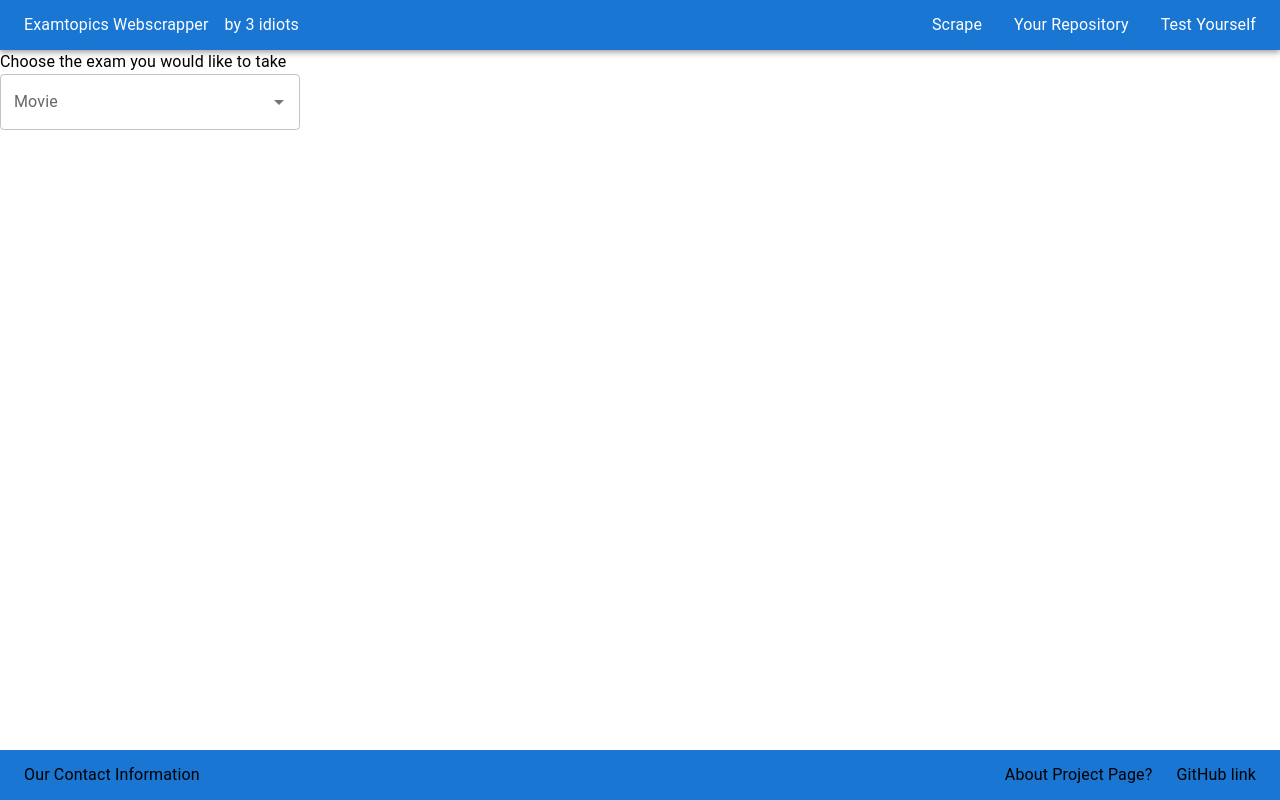
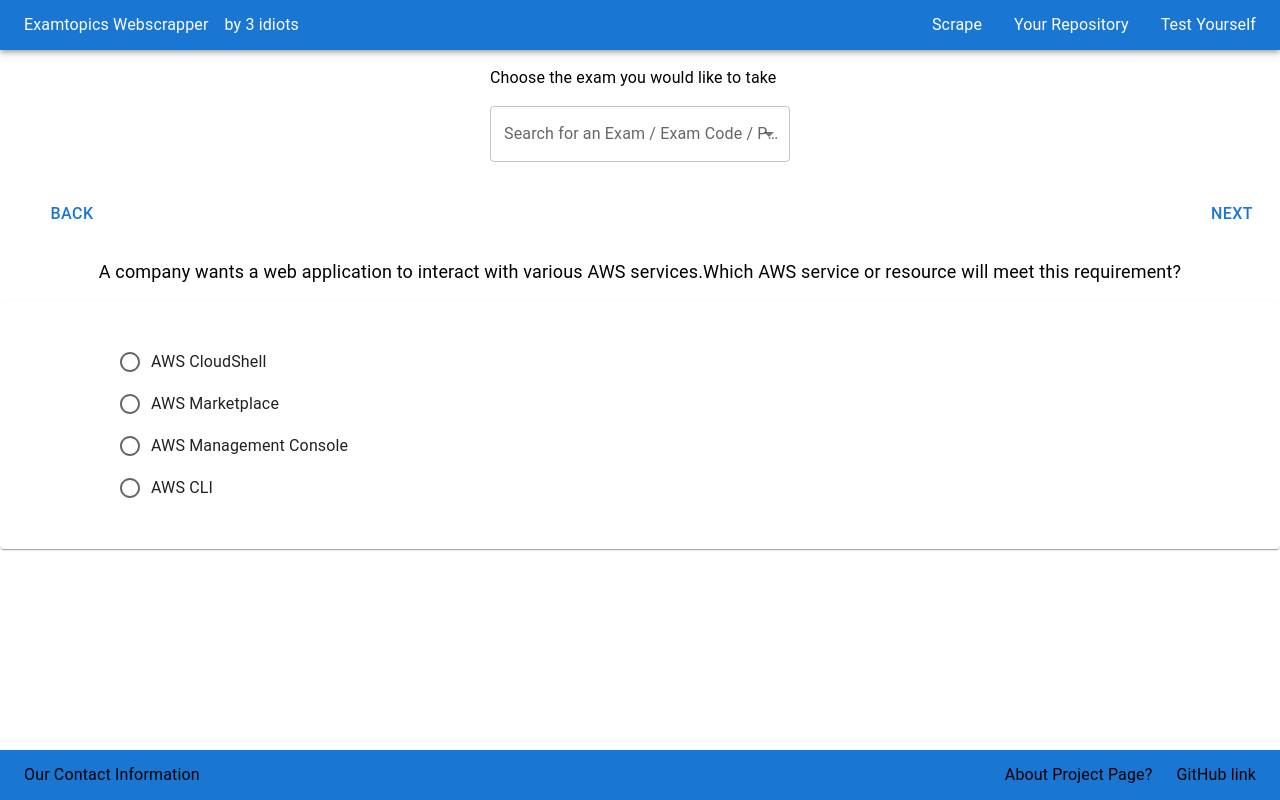
Before and after one commit to AdamFilch/examtopics-webscraper, a Next.js app: page /exam in a window 1280 px wide. Built offline with nearby package versions, Linux system fonts and the light colour scheme.

Commit message:
Exam Page Update

```diff
--- a/src/app/exam/page.tsx
+++ b/src/app/exam/page.tsx
@@ -1,6 +1,7 @@
 'use client'
 
-import { Autocomplete, Box, Button, TextField, Typography } from "@mui/material";
+import { Autocomplete, Box, Button, ButtonBase, Chip, FormControlLabel, Paper, Radio, RadioGroup, TextField, Typography } from "@mui/material";
+import AWS_CERTIFIED_CLOUD_QUESTIONS from 'dumps/exam_papers/AWS Certified Cloud Practitioner CLF-C02.json';
 import PROVIDER_LIST from 'dumps/PROVIDER_LIST.json';
 import { useState } from "react";
 import React from "react";
@@ -10,18 +11,105 @@ export default function test() {
 
     const [selectedExam, setSelectedExam] = useState({
         provider: '',
-        exam: '',
+        exams: '',
         index: null
     })
 
 
+    //to set the question number
+    const [questionNumber, setQuestionNumber] = useState(0)
+
+
+    //to extract exam provider list from JSON file
+    const autoCompleteList = PROVIDER_LIST.map((list) => list.provider)
+
+
+    //to extract the nested array of exam names from the list of providers
+    const exams = PROVIDER_LIST.map((list) => list.exams).flat()
+
+    // const ExList = exams.map((pro) => pro.exam_name)
+
+    // the handle next and handle back function is for the next and back button, increasing the question index, hence changing the questions
+    function handleNext() {
+        setQuestionNumber((previous) => previous + 1 < AWS_CERTIFIED_CLOUD_QUESTIONS.length ? previous + 1 : previous)
+
+    }
+
+    function handleBack() {
+        setQuestionNumber((previous) => previous - 1 > 0 ? previous - 1 : previous)
+    }
+
+    console.log(AWS_CERTIFIED_CLOUD_QUESTIONS.length)
+
+
+    //actual HTML components
     return <Box>
-        <Typography>Choose the exam you would like to take</Typography>
+
+    {/* autocomplete */}
+
+        <Box justifySelf={'center'}>
+        <Typography sx={{
+            margin:2
+        }}>Choose the exam you would like to take</Typography>
         <Autocomplete
-            disablePortal
-            options={['suck', 'lol', 'dick']}
-            sx={{ width: 300 }}
-            renderInput={(params) => <TextField {...params} label="Movie" />}
+            options={autoCompleteList}
+            sx={{
+                width: 300,
+                margin:2
+            }}
+            renderInput={(params) => <TextField {...params} label="Search for an Exam / Exam Code / Provider " />}
         />
+        </Box>
+
+    {/* Exam Name Selection */}
+
+        <Box justifySelf={'center'}>
+
+        </Box>
+
+    {/* Next and back button */}
+
+        <Box justifySelf={'center'} display={'flex'} justifyContent={'space-between'} width={'100%'}>
+            <Button onClick={handleBack} sx={{
+                margin:2,
+                marginLeft:5,
+                fontSize:16,
+            }}>Back</Button>
+
+            <Button onClick={handleNext} sx={{
+                margin:2,
+                marginLeft:5,
+                fontSize:16,
+            }}>Next</Button>
+        </Box>
+
+    {/* This is for questions */}
+
+        <Box justifySelf={'center'} display={'flex'} marginBottom={2} marginTop={1} marginLeft={10} marginRight={10}>
+            <Box>
+                <Typography sx={{
+                    fontSize:18
+                }}>{AWS_CERTIFIED_CLOUD_QUESTIONS[questionNumber].question}</Typography>
+            </Box>
+
+
+        </Box>
+
+    {/* This is for answers */}
+
+        <Paper>
+        <Box paddingBottom={5} paddingTop={5} fontSize={20}>
+            <RadioGroup sx={{
+                marginLeft:15,
+            }}>
+                {AWS_CERTIFIED_CLOUD_QUESTIONS[questionNumber].choices.map((ChoiceNumber) => (
+                    <FormControlLabel key={ChoiceNumber} value={ChoiceNumber} control={<Radio />} label={ChoiceNumber} />
+
+                ))}
+            </RadioGroup>
+        </Box>
+        </Paper>
     </Box>
+
+
 }
```
Also changed, not shown: src/app/scrape/page.tsx (+9 -1 lines).
